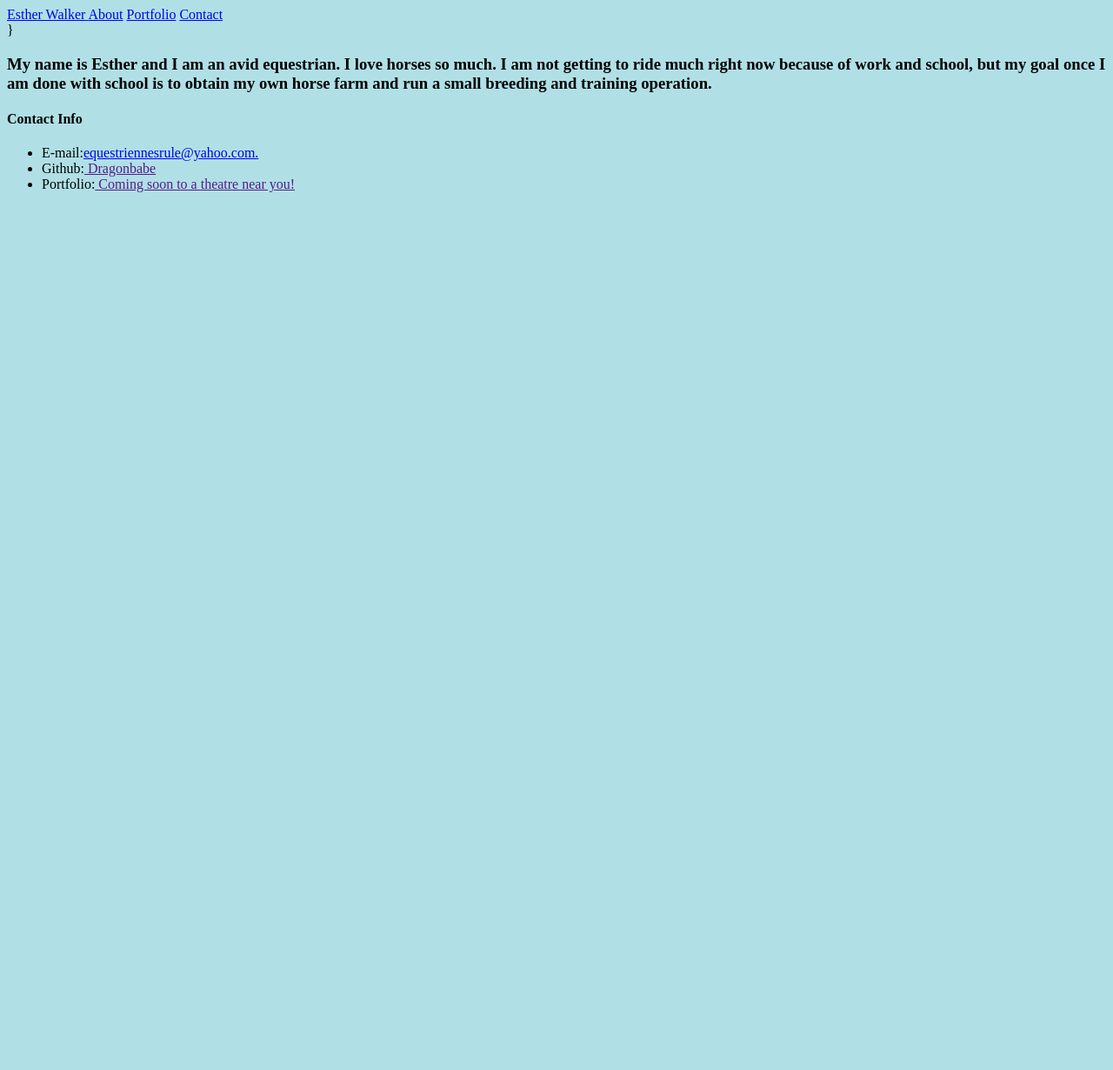
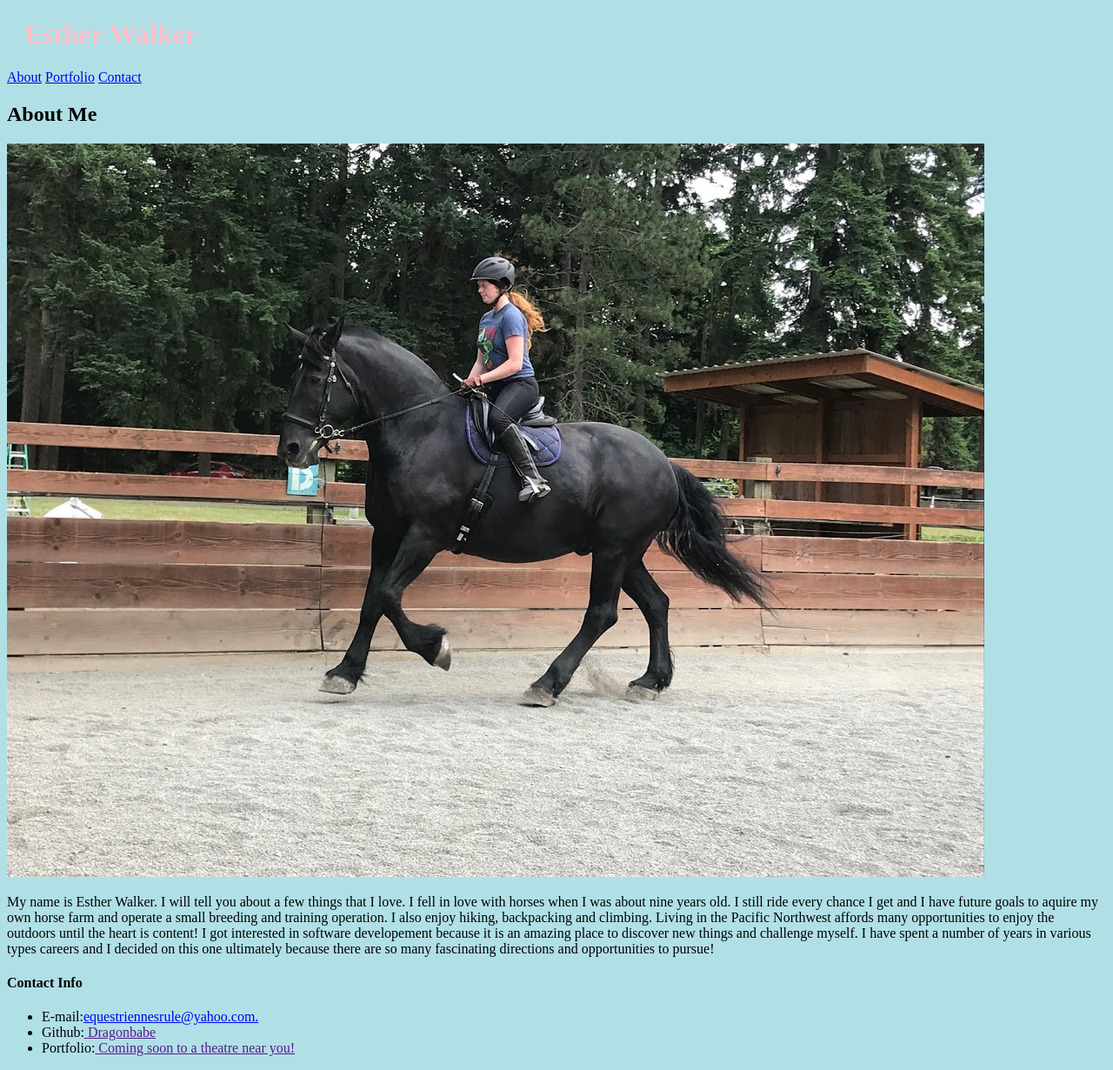
Before and after one commit to Dragonbabe/Week1-HW-PORTFOLIO, a plain HTML site: page index.html in a window 1280 px wide. Shown: the whole page at 87% size. Before the commit the page ends 800 px from the top, so only its background shows below. Drawn offline with Linux system fonts and the light colour scheme.

Commit message:
edited document

```diff
--- a/index.html
+++ b/index.html
@@ -12,34 +12,39 @@
 
 <body>
 
-    <div id="masterHeader">
-            <nav>
-            <div class="related-links" ></div>
-            <a href="url"> Esther Walker </a>
-            <a href="url">About</a>
-            <a href="url">Portfolio</a>
-            <a href="url">Contact</a>
-            </nav>
+    <div class="container-header">
+        <div class="masterHeader">
+            <h1>Esther Walker</h1>
+        </div>
+        <div>
+            <a href="url" class="related-links">About</a>
+            <a href="url" class="related-links">Portfolio</a>
+            <a href="url" class="related-links">Contact</a>
+        </div>
     </div>
-    <div class="flex-container">
-        <div></div>
-        <div></div>
-        <div></div>
-        <div></div>
-    </div>}
+    <div class="mainarea">
+        <div class="About">
+            <h2>About Me</h2>
+        </div>
+        <div class="image">
+            <img src="assets/images/Jack.2019.JPG" alt="Me riding jack" class="img-thumbnail">
+        </div>
+        <div class="paragraph">
+            <p>My name is Esther Walker. I will tell you about a few things that I love.
+                I fell in love with horses when I was about nine years old. I still ride
+                every chance I get and I have future goals to aquire my own horse farm and
+                operate a small breeding and training operation. I also enjoy hiking,
+                backpacking and climbing. Living in the Pacific Northwest affords many
+                opportunities to enjoy the outdoors until the heart is content!
+                I got interested in software developement because it is an amazing place
+                to discover new things and challenge myself. I have spent a number of years in
+                various types careers and I decided on this one ultimately because there are
+                so many fascinating directions and opportunities to pursue!</p>
+        </div>
+    </div>
 
 
 
-
-
-
-
-
-
-
-    <h3>My name is Esther and I am an avid equestrian. I love horses so much. I am not getting to ride much right now
-        because of work and school, but my goal once I am done with school is to obtain my own horse farm and run a
-        small breeding and training operation.</h3>
     <h4><strong>Contact Info</strong></h4>
     <ul>
         <li>E-mail:<a href="mailto:equestriennesrule@yahoo.com">equestriennesrule@yahoo.com.</a><br></li>
```
